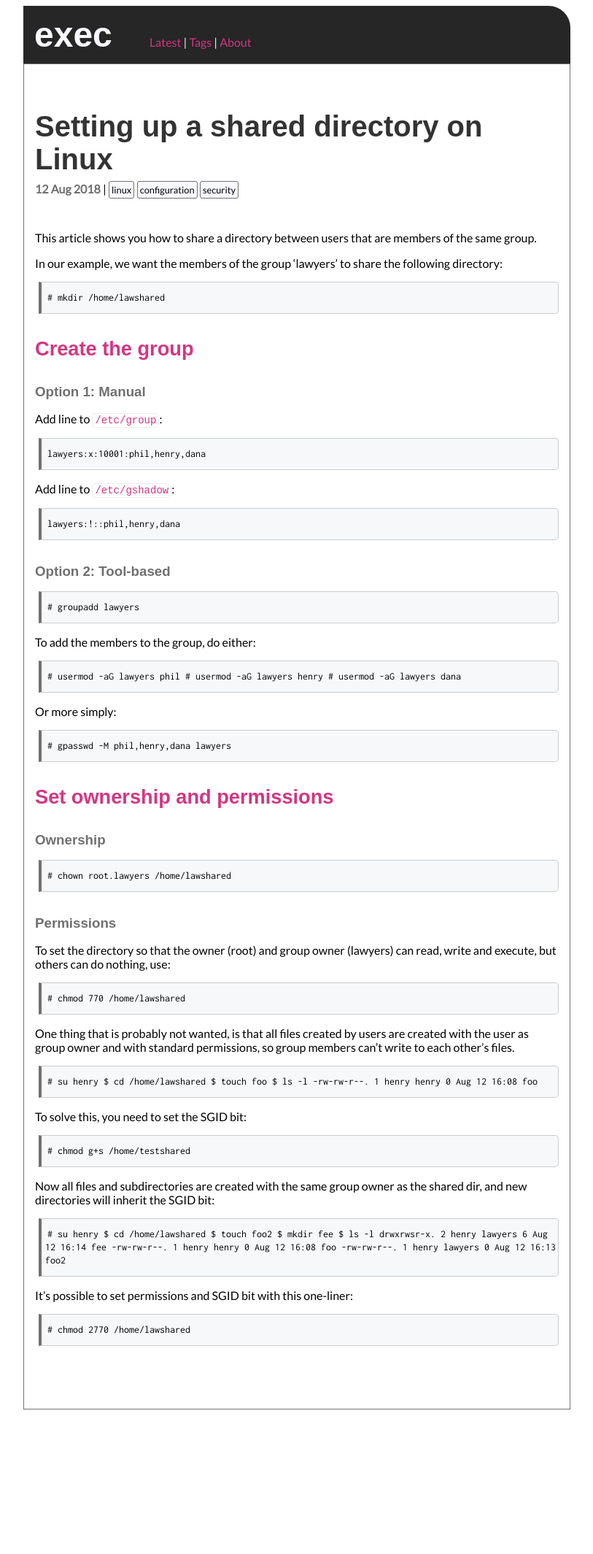
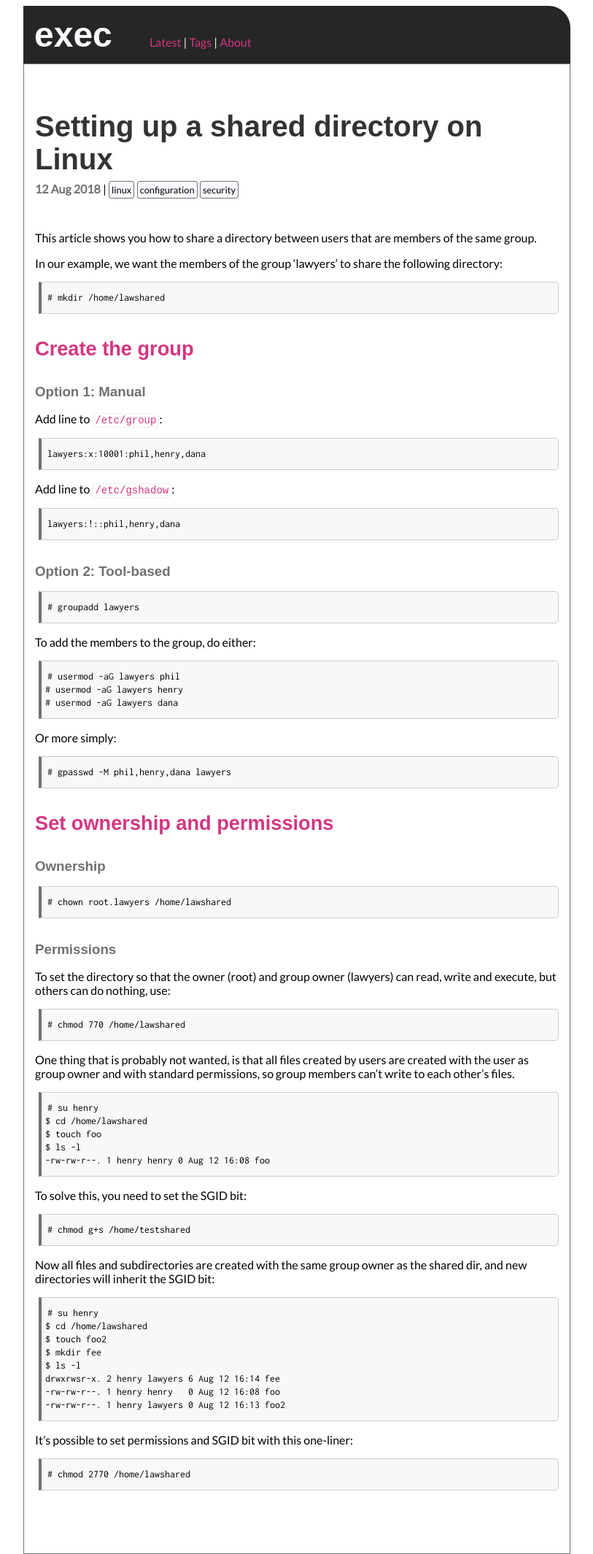
Before and after one commit to execas/execas.github.io, a Jekyll site: the page built from _posts/2018-08-13-setting-up-a-shared-directory-on-linux.md, in a window 1280 px wide. Shown: the whole page at 73% size, without its empty margins (233-1046 px from the left). Built offline with Jekyll 4.4.1, drawn with Linux system fonts in a browser that asks for light colours; before the commit the page ends 1931 px from its top, so only the background shows below that.

Commit message:
Update execas.css

```diff
--- a/css/execas.css
+++ b/css/execas.css
@@ -35,7 +35,7 @@ pre {
      padding-top: 12px;
      border: 1px solid #ccc;
      border-left: 4px solid #707070;
-     white-space: normal;
+     white-space: pre;
      color:#000000;
      overflow: auto;
      border-radius: 0px 5px 5px 0px;
@@ -70,7 +70,7 @@ pre code {
 }
 code {
      background-color: #fefefe;
-     whitespace:pre;
+     whitespace:normal;
      color:#d33682;
      font-size:14px;
      border-width: 1px;
```
